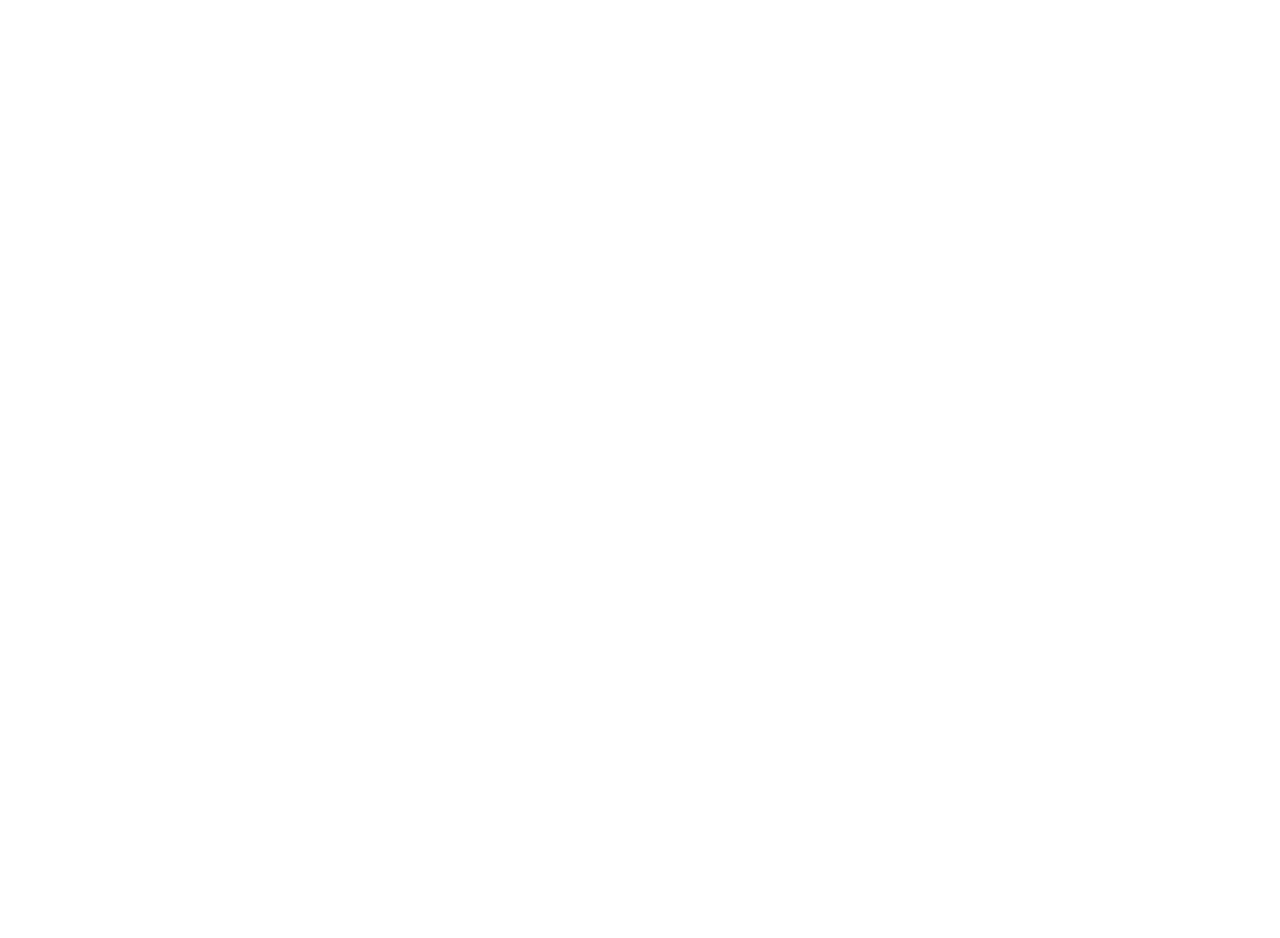
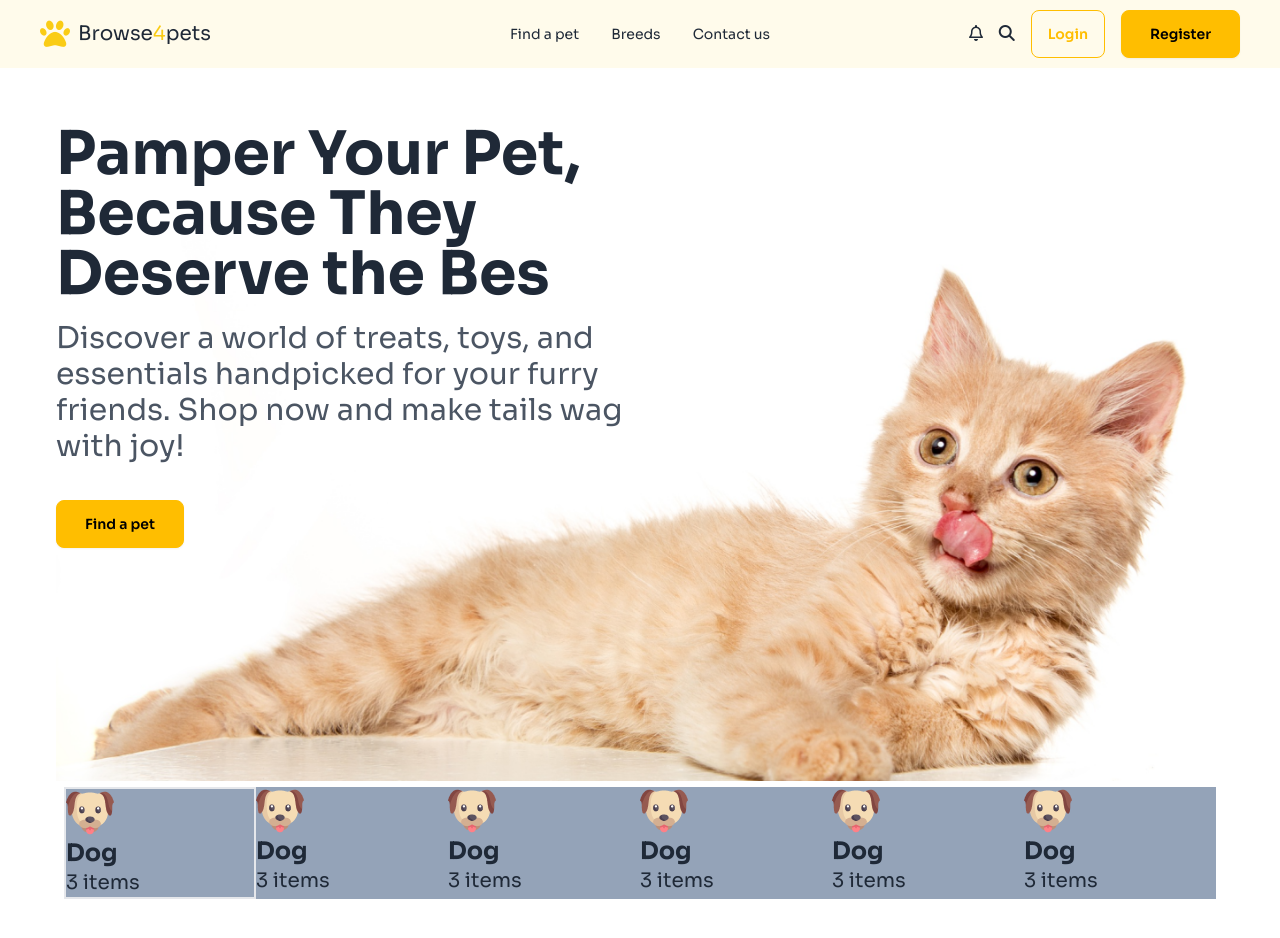
Before and after one commit to maraj48/assignment-3-ph, a plain HTML site: page index.html in a window 1280 px wide. Before the commit the page ends 800 px from the top, so only its background shows below. Drawn offline with nearby package versions, Linux system fonts and the light colour scheme.

Commit message:
added big cat section

```diff
--- a/index.html
+++ b/index.html
@@ -39,5 +39,115 @@
     }
   </script>
   </head>
-  <body></body>
+  <body class="font-sora">
+
+    <div class="navbar bg-base-100 bg-amber-50 px-10  ">
+        <div class="navbar-start">
+          <div class="dropdown">
+            <ul
+              tabindex="0"
+              class="menu menu-sm dropdown-content bg-base-100 rounded-box z-[1] mt-3 w-52 p-2 shadow">
+              <li><a>Find a pet</a></li>
+              <li><a>Breeds</a></li>
+              <li><a>Contact us</a></li>
+            </ul>
+          </div>
+          <i class="text-3xl fa-solid fa-paw text-yellow-400 items-center mr-2"></i>
+          <a class="hidden md:inline-flex text-xl">Browse<span class="text-yellow-400">4</span>pets</a>
+        </div>
+        <div class="navbar-center hidden lg:flex">
+          <ul class="menu menu-horizontal px-1">
+            <li><a>Find a pet</a></li>
+            <li><a href="">Breeds</a></li>
+            <li><a>Contact us</a></li>
+          </ul>
+        </div>
+        <div class="navbar-end gap-4 ">
+            <div class="hidden md:inline">
+                <i class="mr-3 fa-regular fa-bell"></i>
+                <i class="fa-solid fa-magnifying-glass"></i>
+            </div>
+          <a class="text-white btn btn-outline btn-warning hidden md:inline-flex">Login</a>
+          <a class="btn btn-warning px-7 hidden md:inline-flex">Register</a>
+        </div>
+      </div>
+      <div>
+          <i class=" relative -left-10 -top-10 flex justify-end fa-solid fa-bars md:hidden"></i>
+      </div>
+      <hr class="border-2 border-black md:hidden relative -top-4">
+
+      <section class="container px-14 mx-auto my-14">
+        <div class="md:w-1/2 z-10">
+            <h1 class="text-6xl font-bold">Pamper Your Pet, Because They Deserve the Bes</h1>
+            <h3 class="text-3xl text-gray-600 my-4">Discover a world of treats, toys, and essentials handpicked for your furry friends. Shop now and make tails wag with joy!</h3>
+            <a class="btn btn-warning px-7 my-5 ">Find a pet</a>
+        </div>
+        <img class="relative -top-28 md:-top-[450px] -z-10 w-full mx-auto" src="c1-assets/cat-big.png" alt="">
+        <div>
+        </div>
+        </section>
+        <section class="bg-slate-400 grid grid-cols-2 md:grid-cols-6
+        relative md:-top-[500px] justify-center mx-16">
+            <div class="border-2">
+                <img src="c1-assets/dog-cartoon.png" alt="">
+                <h1 class="text-2xl font-bold">
+                    Dog
+                </h1>
+                <h3 class="text-xl">
+                    3 items
+                </h3>
+            </div>
+
+            <div>
+                <img src="c1-assets/dog-cartoon.png" alt="">
+                <h1 class="text-2xl font-bold">
+                    Dog
+                </h1>
+                <h3 class="text-xl">
+                    3 items
+                </h3>
+            </div>
+
+            <div>
+                <img src="c1-assets/dog-cartoon.png" alt="">
+                <h1 class="text-2xl font-bold">
+                    Dog
+                </h1>
+                <h3 class="text-xl">
+                    3 items
+                </h3>
+            </div>
+
+            <div>
+                <img src="c1-assets/dog-cartoon.png" alt="">
+                <h1 class="text-2xl font-bold">
+                    Dog
+                </h1>
+                <h3 class="text-xl">
+                    3 items
+                </h3>
+            </div>
+
+            <div>
+                <img src="c1-assets/dog-cartoon.png" alt="">
+                <h1 class="text-2xl font-bold">
+                    Dog
+                </h1>
+                <h3 class="text-xl">
+                    3 items
+                </h3>
+            </div>
+
+            <div>
+                <img src="c1-assets/dog-cartoon.png" alt="">
+                <h1 class="text-2xl font-bold">
+                    Dog
+                </h1>
+                <h3 class="text-xl">
+                    3 items
+                </h3>
+            </div>
+
+        </section>
+  </body>
 </html>
```
